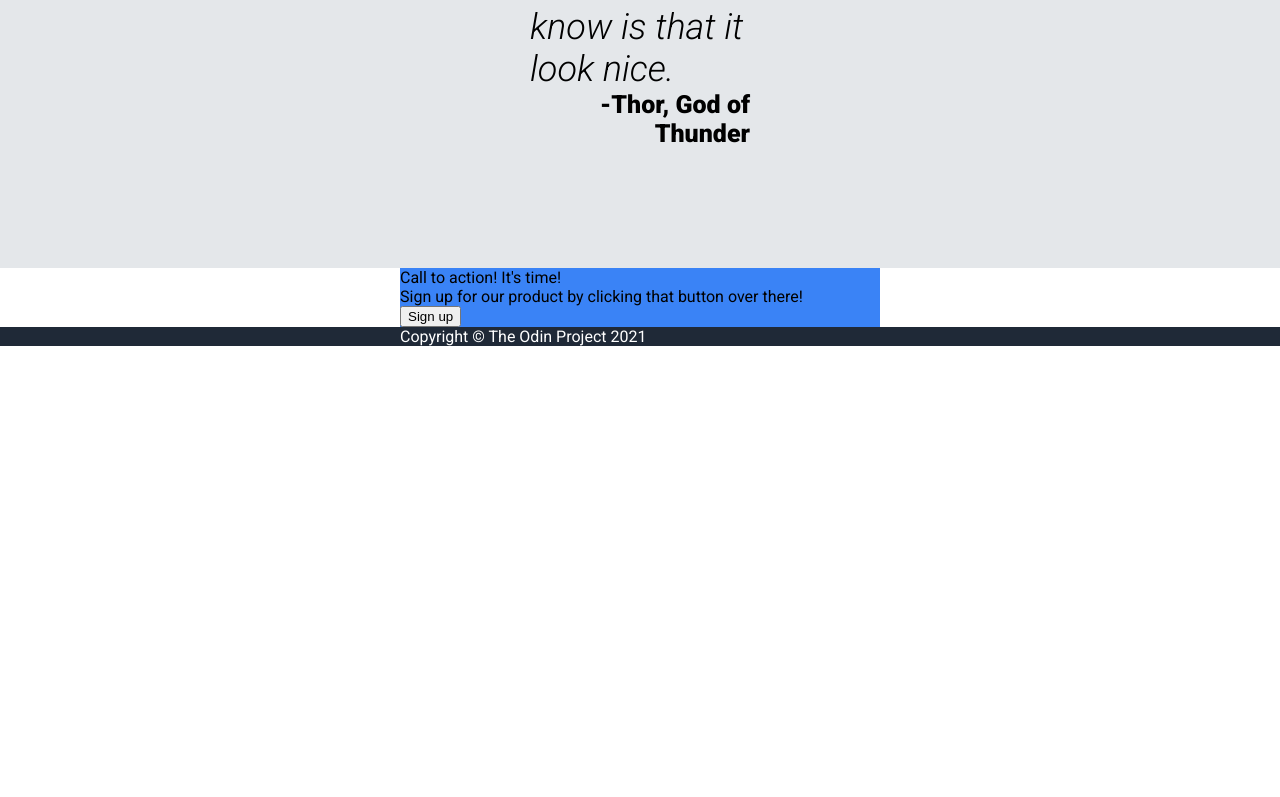
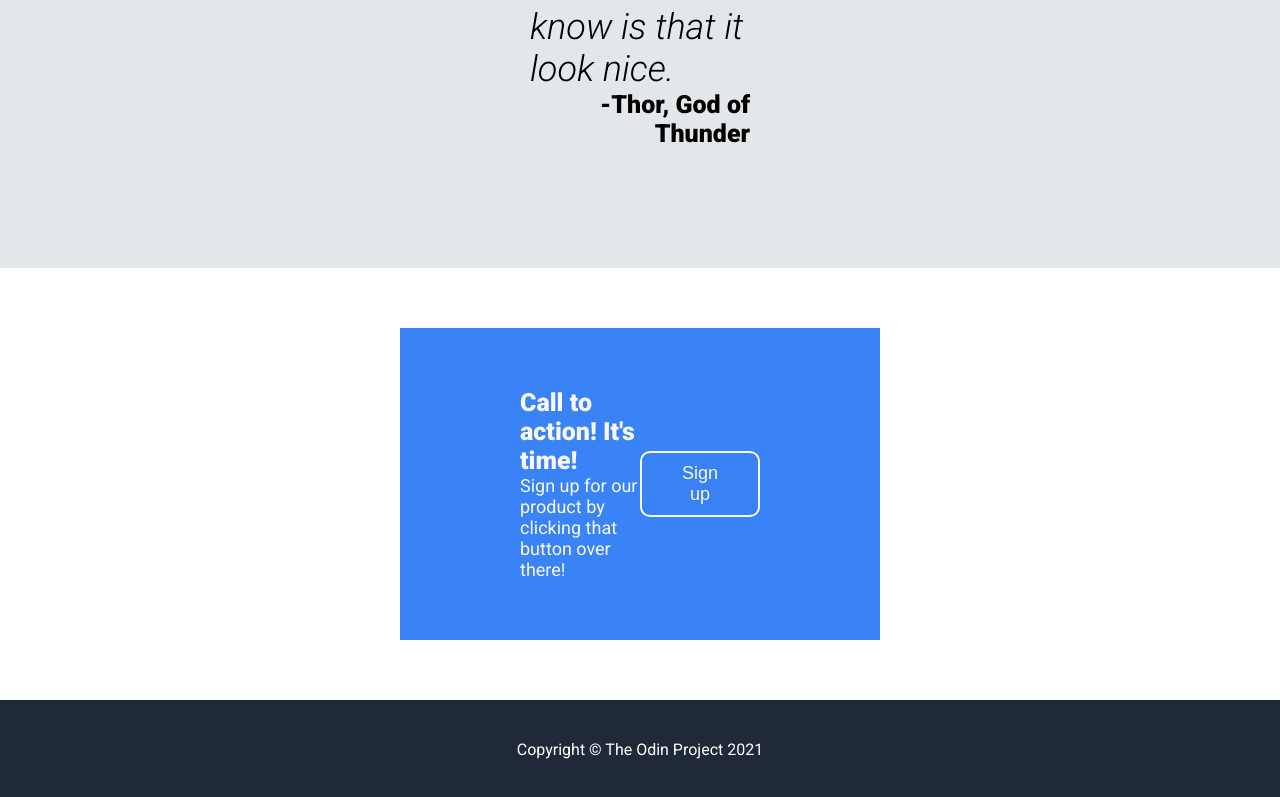
Before and after one commit to sayasyedakmal/landing_page-top, a plain HTML site: page index.html in a window 1280 px wide. Shown: the part 1823-2620 px from the top of the page. Before the commit the page ends 2169 px from the top, so only its background shows below. Drawn offline with Linux system fonts and the light colour scheme.

Commit message:
Completed the landing page project
- completed the footer section
- the easiest section ever

Syed Akmal
Full-Stack Web Developer

```diff
--- a/index.css
+++ b/index.css
@@ -45,7 +45,7 @@ a {
     padding-bottom: 120px;
 }
 
-.calltoaction div {
+.cta-container {
     background-color: #3A83F6;
 }
 
@@ -58,6 +58,9 @@ a {
 .calltoaction {
     padding-left: var(--container-padding);
     padding-right: var(--container-padding);
+
+    padding-top: 60px;
+    padding-bottom: 60px;
 }
 
 nav {
@@ -174,3 +177,53 @@ nav ul {
     font-size: 25px;
     font-weight: bold;
 }
+
+.cta-container {
+    display: flex;
+    justify-content: space-between;
+
+    color: #f9f8fa;
+
+    padding: 60px 120px;
+}
+
+.cta-header {
+    font-size: 25px;
+    font-weight: 600;
+}
+
+.cta-text {
+    font-size: 18px;
+}
+
+.cta-button {
+    background-color: #3882f6;
+    color: #f9f8fa;
+    border: 2px solid #f9f8fa;
+    font-size: 18px;
+    border-radius: 10px;
+    padding: 10px 40px;
+}
+
+.cta-left {
+    display: flex;
+    flex-direction: column;
+    justify-content: center;
+    align-items: flex-start;
+}
+
+.cta-right {
+    display: flex;
+    justify-content: center;
+    align-items: center;
+}
+
+footer {
+    display: flex;
+
+    justify-content: center;
+    align-items: center;
+
+    padding-top: 40px;
+    padding-bottom: 40px;
+}
--- a/index.html
+++ b/index.html
@@ -69,7 +69,7 @@
             <div class="quote-author">-Thor, God of Thunder</div>
         </section>
         <section class="calltoaction">
-            <div>
+            <div class="cta-container">
                 <div class="cta-left">
                     <div class="cta-header">Call to action! It's time!</div>
                     <div class="cta-text">Sign up for our product by clicking that button over there!</div>
```
